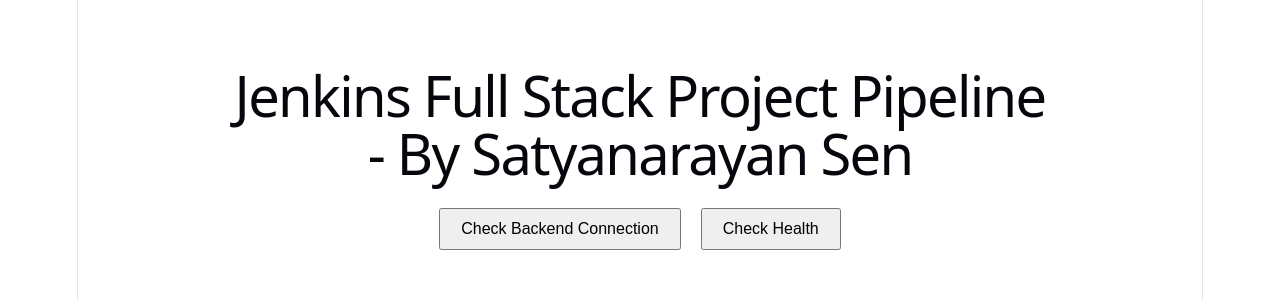
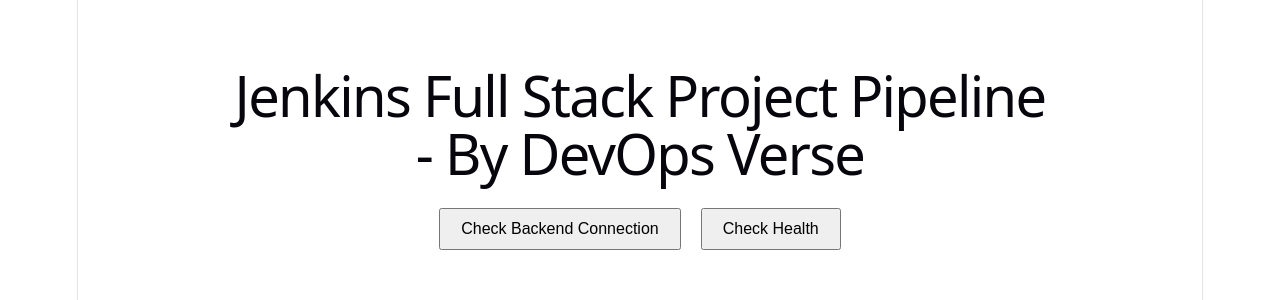
Before and after one commit to Satyanarayan4434/jenkins-project, a React (Vite) app in the folder client/: page / in a window 1280 px wide. Shown: the top 300 px of the page. Built offline with nearby package versions, Linux system fonts and the light colour scheme; no server answers.

Commit message:
Ui change

```diff
--- a/client/src/App.jsx
+++ b/client/src/App.jsx
@@ -32,7 +32,7 @@
   return (
     <div style={{ textAlign: "center", marginTop: "50px" }}>
       <h1>Jenkins Full Stack Project Pipeline</h1>
-      <h1>- By Satyanarayan Sen</h1>
+      <h1>- By DevOps Verse</h1>
 
       <button onClick={checkConnection} style={btnStyle}>
         Check Backend Connection
```
